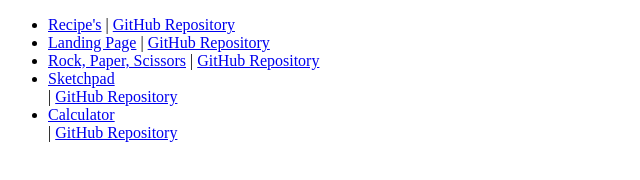
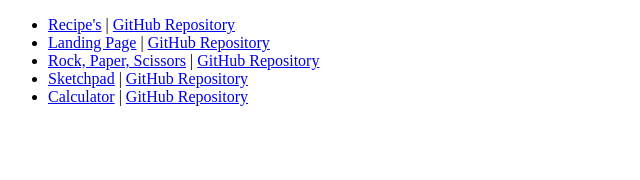
Before and after one commit to DylanM3/portfolio, a plain HTML site: page index.html in a window 1280 px wide. Shown: the whole page, without its empty margins (0-640 px from the left). Drawn offline with Linux system fonts and the light colour scheme.

Commit message:
FIX: github repository `</li>` appearing too early

```diff
--- a/index.html
+++ b/index.html
@@ -9,8 +9,8 @@
         <li><a href="https://recipes.dylanmoore.uk">Recipe's</a> | <a href="https://github.com/DylanM3/odin-recipes">GitHub Repository</a></li>
         <li><a href="https://landing.dylanmoore.uk">Landing Page</a> | <a href="https://github.com/DylanM3/odin-landing-page">GitHub Repository</a></li>
         <li><a href="https://rps.dylanmoore.uk">Rock, Paper, Scissors</a> | <a href="https://github.com/DylanM3/odin-rps">GitHub Repository</a></li>
-        <li><a href="https://sketch.dylanmoore.uk">Sketchpad</a></li> | <a href="https://github.com/DylanM3/odin-sketch">GitHub Repository</a>
-        <li><a href="https://sketch.dylanmoore.uk">Calculator</a></li> | <a href="https://github.com/DylanM3/odin-recipes">GitHub Repository</a>
+        <li><a href="https://sketch.dylanmoore.uk">Sketchpad</a> | <a href="https://github.com/DylanM3/odin-sketch">GitHub Repository</a></li>
+        <li><a href="https://sketch.dylanmoore.uk">Calculator</a> | <a href="https://github.com/DylanM3/odin-recipes">GitHub Repository</a></li>
     </ul>
 </body>
 </html>
```
